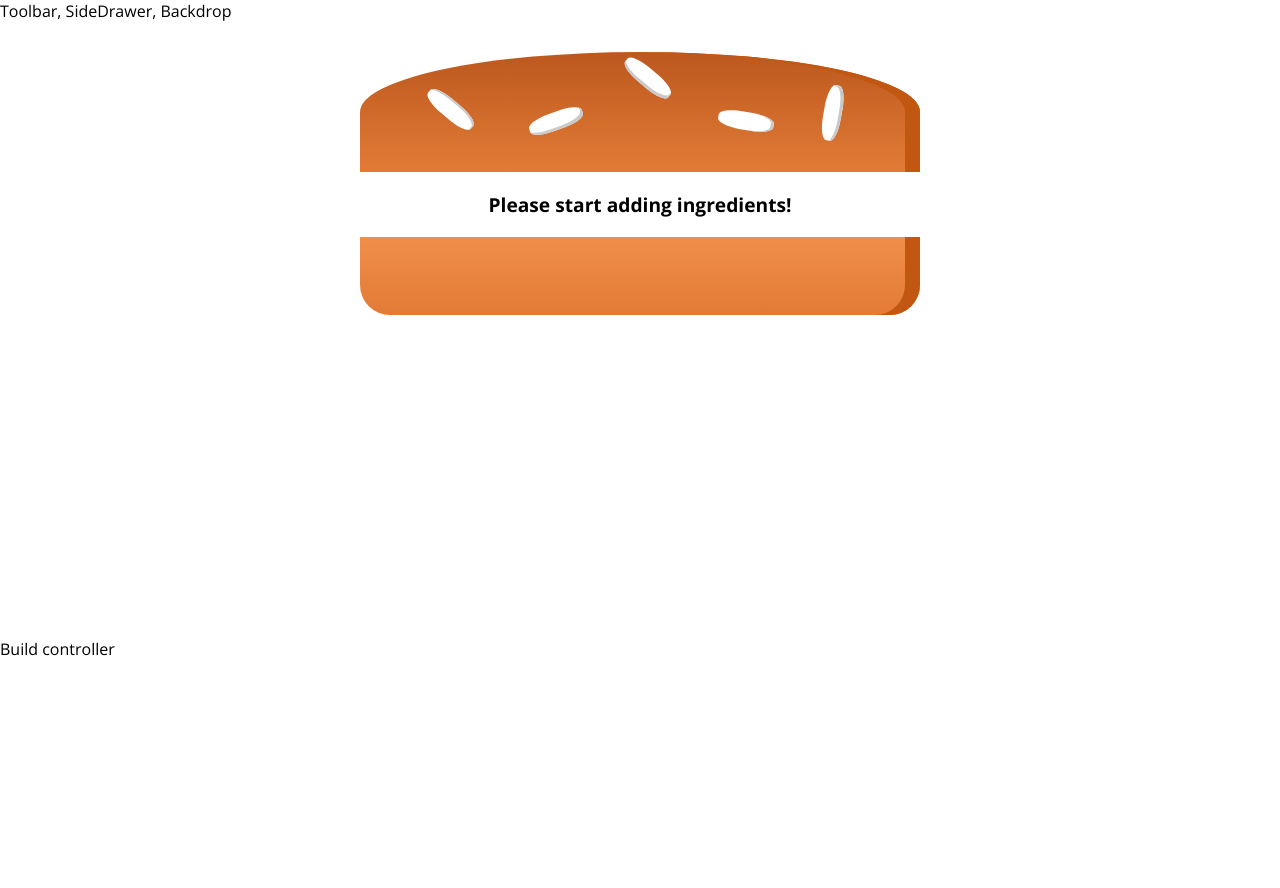
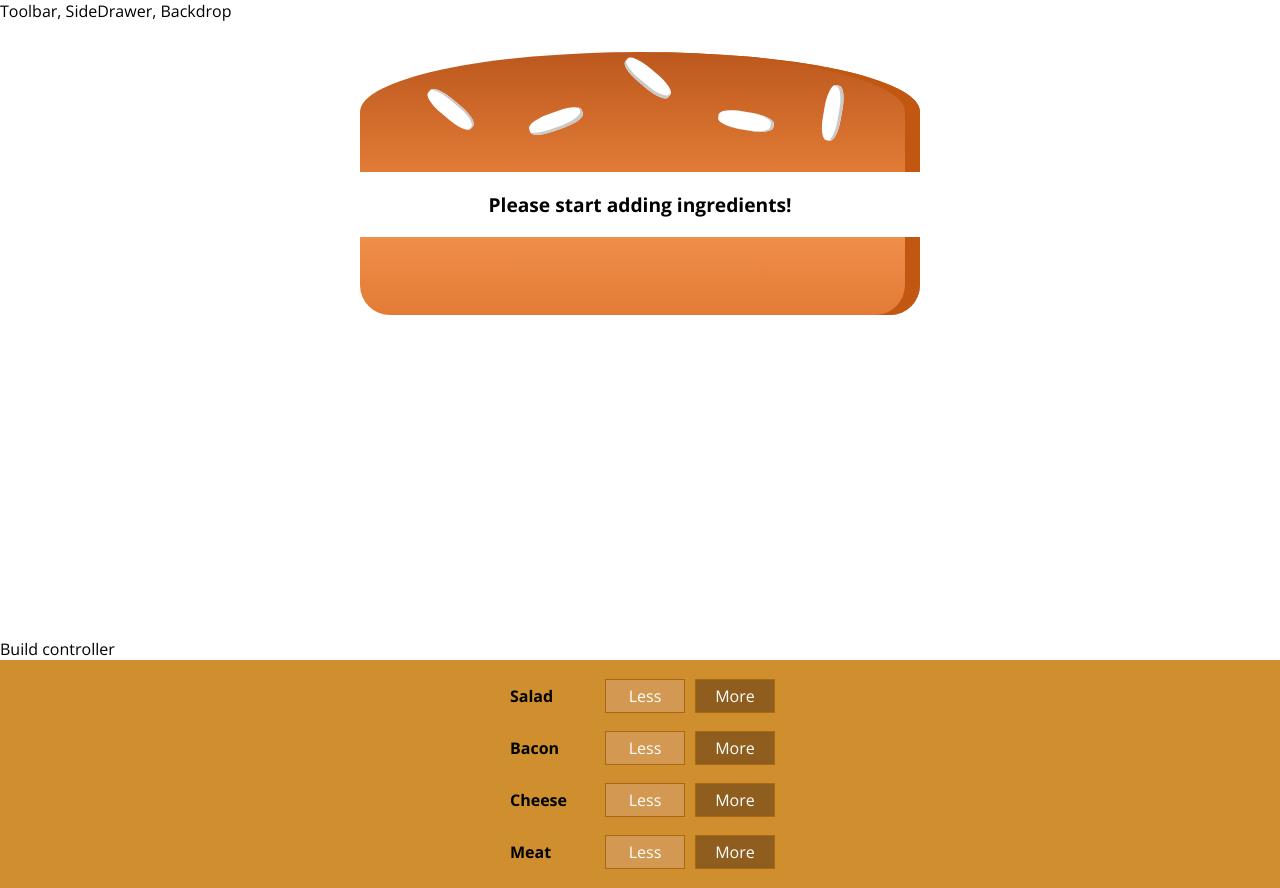
Before and after one commit to ff18qd/my-burger, a React app: page / in a window 1280 px wide. Before the commit the page ends 800 px from the top, so only its background shows below. Built offline with nearby package versions, Linux system fonts and the light colour scheme.

Commit message:
display buildcontrols const in browser

```diff
--- a/src/components/Burger/BurgerControls/BuildControl/BuildControl.js
+++ b/src/components/Burger/BurgerControls/BuildControl/BuildControl.js
@@ -4,7 +4,7 @@
 
 const buildControl = (props) => (
     <div className={classes.BuildControl}>
-        <div className={classes.Lable}>{props.lable}</div>
+        <div className={classes.Label}>{props.label}</div>
         <button className={classes.Less}>Less</button>
         <button className={classes.More}>More</button>
     </div>
--- a/src/components/Burger/BurgerControls/BuildControls.js
+++ b/src/components/Burger/BurgerControls/BuildControls.js
@@ -1,7 +1,20 @@
 import React from 'react';
 
+import classes from './BuildControls.css';
+import BuildControl from './BuildControl/BuildControl';
+
+const controls = [
+    {label: 'Salad' , type: 'salad'},
+    {label: 'Bacon' , type: 'bacon'},
+    {label: 'Cheese' , type: 'cheese'},
+    {label: 'Meat' , type: 'meat'}
+];
+
 const buildControls = (props) => (
-    <div>
+    <div className={classes.BuildControls}>
+        {controls.map(ctrl => {
+             return <BuildControl key={ctrl.label} label = {ctrl.label} />
+        })}
     </div>
 );
 
--- a/src/containers/BurgerBuilder/BurgerBuilder.js
+++ b/src/containers/BurgerBuilder/BurgerBuilder.js
@@ -1,6 +1,7 @@
 import React, { Component } from 'react';
 import Aux from '../../hoc/Aux';
 import Burger from '../../components/Burger/Burger';
+import BuildControls from '../../components/Burger/BurgerControls/BuildControls';
 
 class BurgerBuilder extends Component {
     state = {
@@ -17,6 +18,7 @@
             <Aux>
                 <Burger ingredients = {this.state.ingredients} />
                 <div>Build controller</div>
+                <BuildControls />
             </Aux>
         );
     }
```
